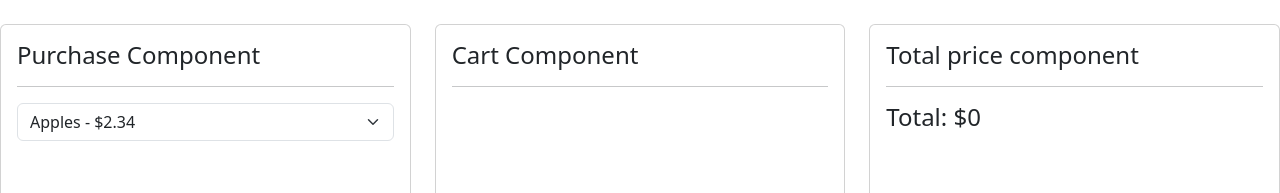
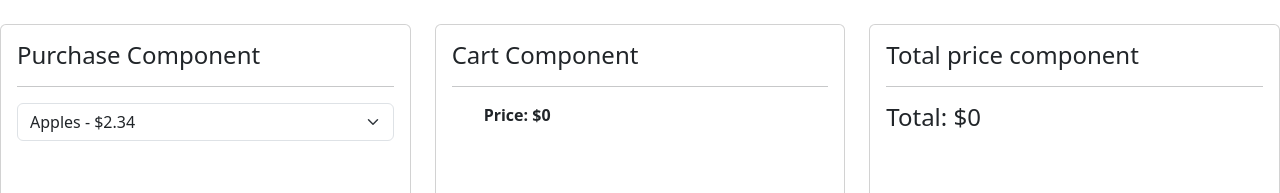
Before and after one commit to arpit5492/context-api, a React (Create React App) app: page / in a window 1280 px wide. Shown: the top 193 px of the page. Built offline with nearby package versions, Linux system fonts and the light colour scheme.

Commit message:
global state implemented

```diff
--- a/src/App.js
+++ b/src/App.js
@@ -2,6 +2,7 @@ import { useState } from 'react';
 import './App.css';
 import Cart from './components/Cart';
 import Total from './components/Total';
+import totalContext from './store/TotalContext';
 
 function App() {
   const prods = [
@@ -48,12 +49,13 @@ function App() {
             </div>
           </div>
         </div>
-        <Cart
-          products = {cart}
-        />
-        <Total
-          total = {tPrice}
-        />
+
+        <totalContext.Provider value={tPrice}>
+          <Cart
+            products = {cart}
+          />
+          <Total />
+        </totalContext.Provider>
       </div>
     </div>
   );
--- a/src/components/Cart.js
+++ b/src/components/Cart.js
@@ -1,6 +1,11 @@
+import { useContext } from "react";
+import totalContext from "../store/TotalContext";
+
 const Cart = (props) => {
     const {products} = props;
     // console.log(products);
+    const tPrice = useContext(totalContext);
+    console.log("Component rendered");
     return (
         <div className="col-sm-4 mr-3">
             <div className="card" style={{height: "300px"}}>
@@ -9,9 +14,10 @@ const Cart = (props) => {
                     <hr />
                     {products.map((prod, index) => {
                         return (
-                    <p key={index}>{prod}</p>
+                            <li key={index}>{prod}</li>
                         )
                     })}
+                    <ul className="fw-bold">Price: ${tPrice}</ul>
                 </div>
             </div>
         </div>
--- a/src/components/Total.js
+++ b/src/components/Total.js
@@ -1,14 +1,18 @@
-const Total = (props) => {
-    const {total} = props;
+import { useContext } from "react";
+import totalContext from "../store/TotalContext";
+
+const Total = () => {
+    // const {total} = props;
+    const tPrice = useContext(totalContext);
     return (
         <div className="col-sm-4">
-          <div className="card" style={{height: "300px"}}>
-            <div className="card-body">
-              <h4 className="card-title">Total price component</h4>
-              <hr />
-              <h4>Total: ${total}</h4>
+            <div className="card" style={{height: "300px"}}>
+                <div className="card-body">
+                    <h4 className="card-title">Total price component</h4>
+                    <hr />
+                    <h4>Total: ${tPrice}</h4>
+                </div>
             </div>
-          </div>
         </div>
     )
 }
--- /dev/null
+++ b/src/store/TotalContext.js
@@ -0,0 +1,5 @@
+import React from "react";
+
+const totalContext = React.createContext(0);
+
+export default totalContext;
```
Lines whose indentation alone changed are shown as unchanged.
